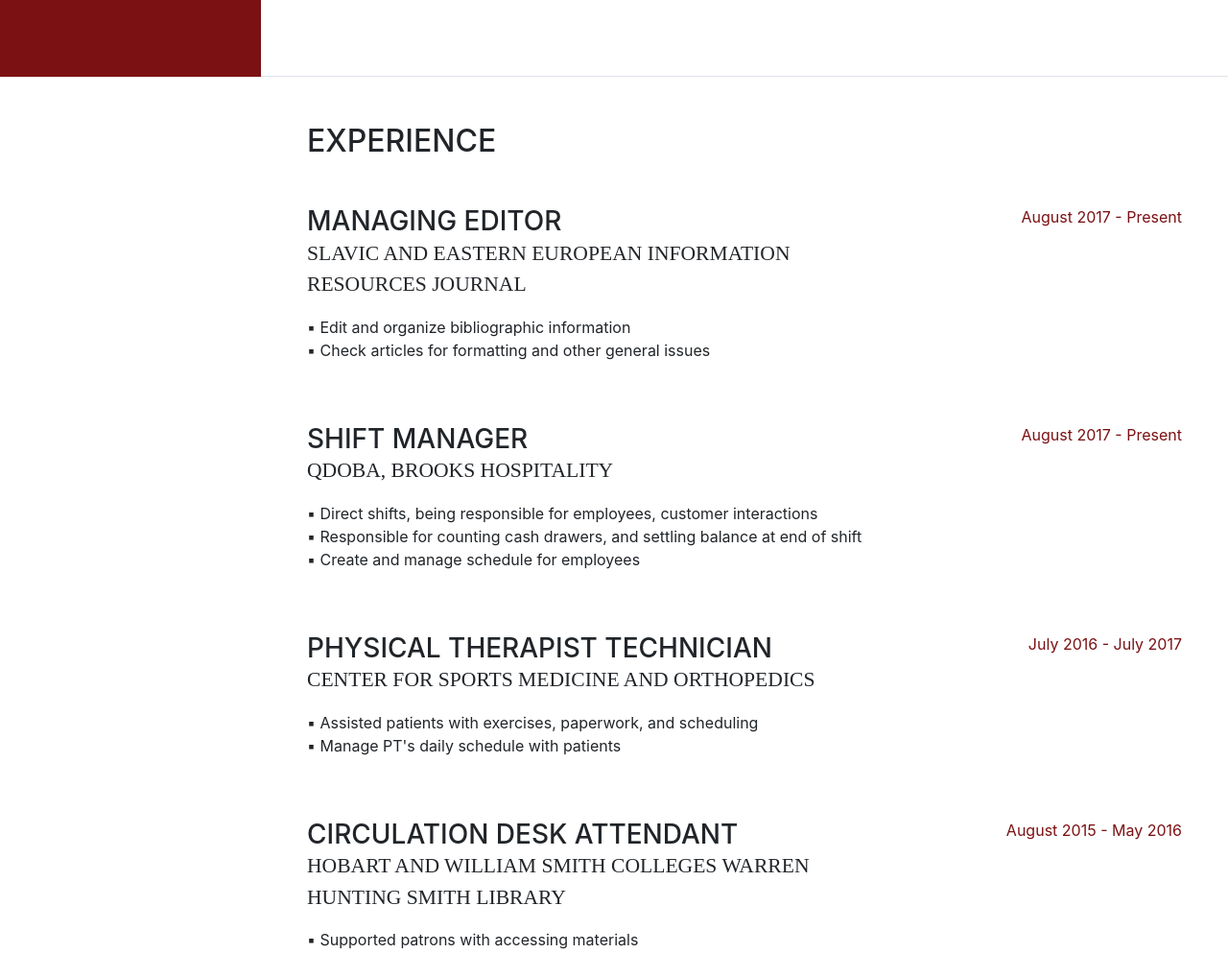
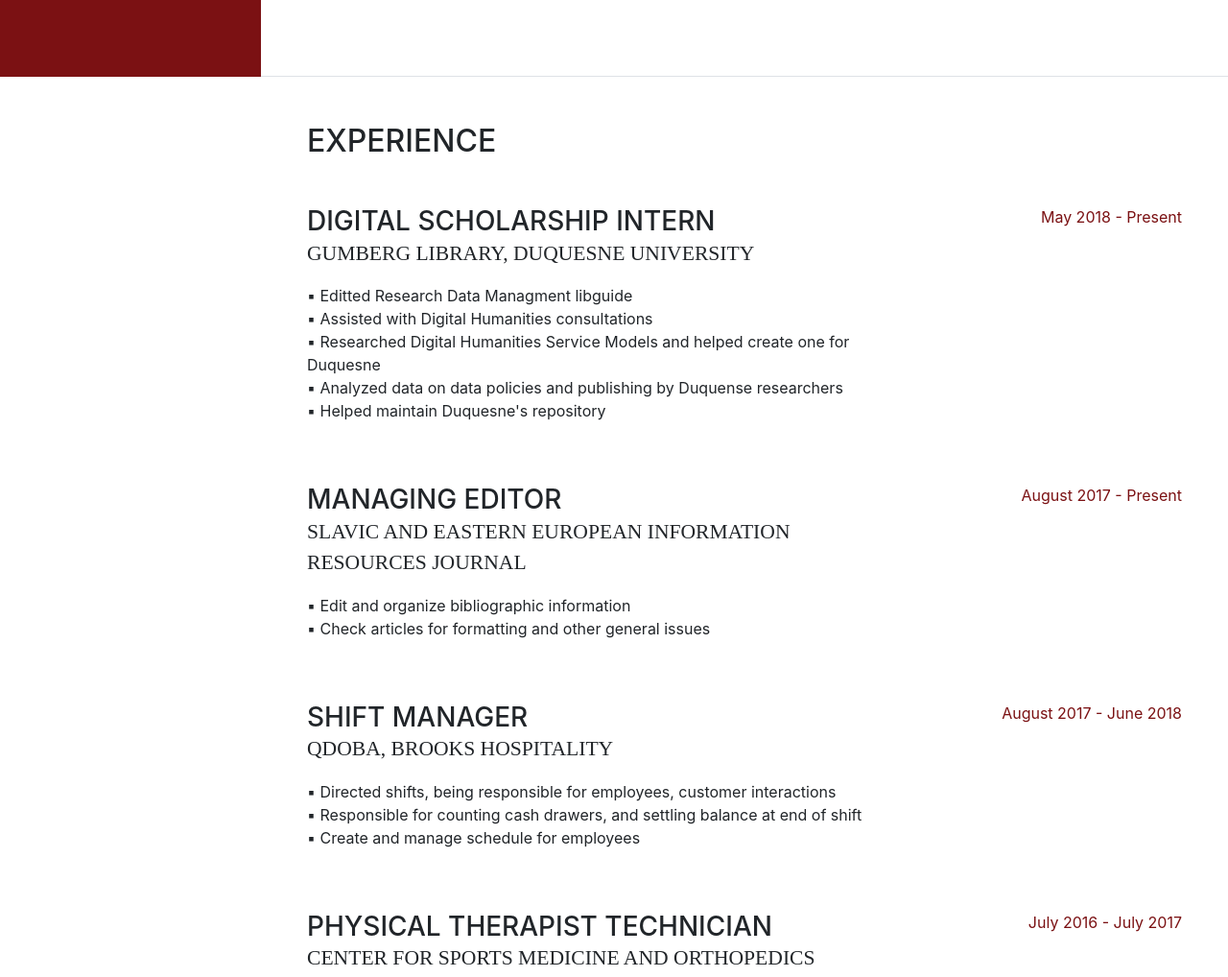
Before and after one commit to AlexSanford13/Portfolio, a website with bundled scripts: page index.html in a window 1280 px wide. Shown: the part 720-1738 px from the top of the page at 96% size. Built offline with nearby package versions, Linux system fonts and the light colour scheme; a web font is replaced by a local one.

Commit message:
Updated Resume portion
Added most recent position for summer internship, I also fixed title for student organization

```diff
--- a/index.html
+++ b/index.html
@@ -118,6 +118,21 @@
 
           <div class="resume-item d-flex flex-column flex-md-row mb-5">
             <div class="resume-content mr-auto">
+              <h3 class="mb-0">Digital Scholarship Intern</h3>
+              <div class="subheading mb-3">Gumberg Library, Duquesne University</div>
+              <p>▪ Editted Research Data Managment libguide<br />
+                 ▪ Assisted with Digital Humanities consultations<br />
+                 ▪ Researched Digital Humanities Service Models and helped create one for Duquesne<br />
+                 ▪ Analyzed data on data policies and publishing by Duquense researchers<br />
+                 ▪ Helped maintain Duquesne's repository</p>
+            </div>
+            <div class="resume-date text-md-right">
+              <span class="text-primary">May 2018 - Present</span>
+            </div>
+          </div>
+
+          <div class="resume-item d-flex flex-column flex-md-row mb-5">
+            <div class="resume-content mr-auto">
               <h3 class="mb-0">Managing Editor</h3>
               <div class="subheading mb-3">Slavic and Eastern European Information Resources Journal</div>
               <p>▪ Edit and organize bibliographic information <br />
@@ -132,12 +147,12 @@
             <div class="resume-content mr-auto">
               <h3 class="mb-0">Shift Manager</h3>
               <div class="subheading mb-3">Qdoba, Brooks Hospitality</div>
-              <p>▪ Direct shifts, being responsible for employees, customer interactions <br />
+              <p>▪ Directed shifts, being responsible for employees, customer interactions <br />
 				         ▪ Responsible for counting cash drawers, and settling balance at end of shift<br />
 				         ▪ Create and manage schedule for employees</p>
             </div>
             <div class="resume-date text-md-right">
-              <span class="text-primary">August 2017 - Present</span>
+              <span class="text-primary">August 2017 - June 2018</span>
             </div>
           </div>
 
@@ -338,7 +353,7 @@
             <div class="subheading mb-3">University of Pittsburgh</div>
             <li>
               <i class="fa-li fa fa-arrow-right"></i>
-              President of American Library Association Student Chapter</li>
+              President of the Student Chapter for the American Library Association</li>
             <li>
               <i class="fa-li fa fa-arrow-right"></i>
               Graduate Student Advisory Council to the Dean</li>
```
